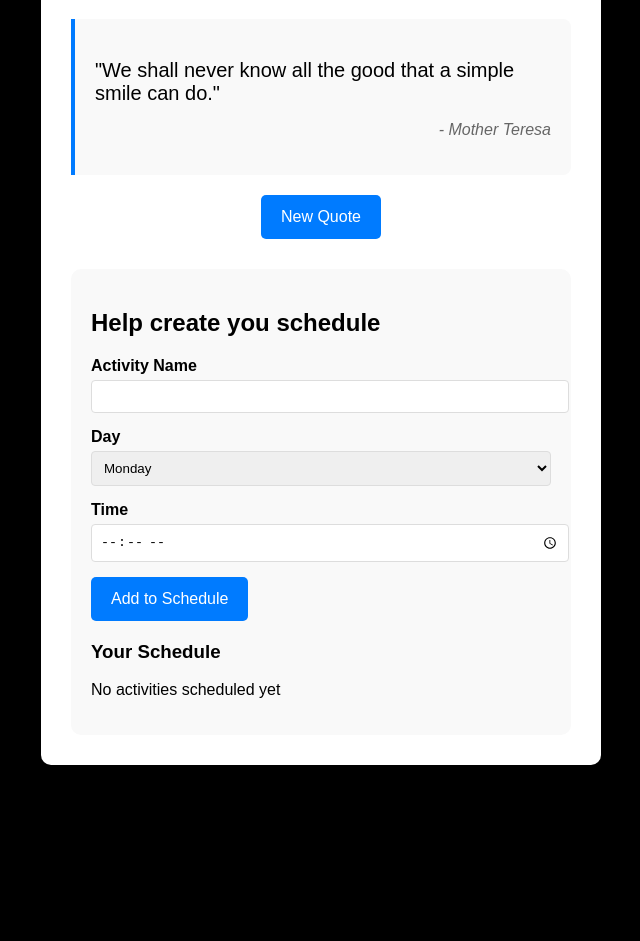
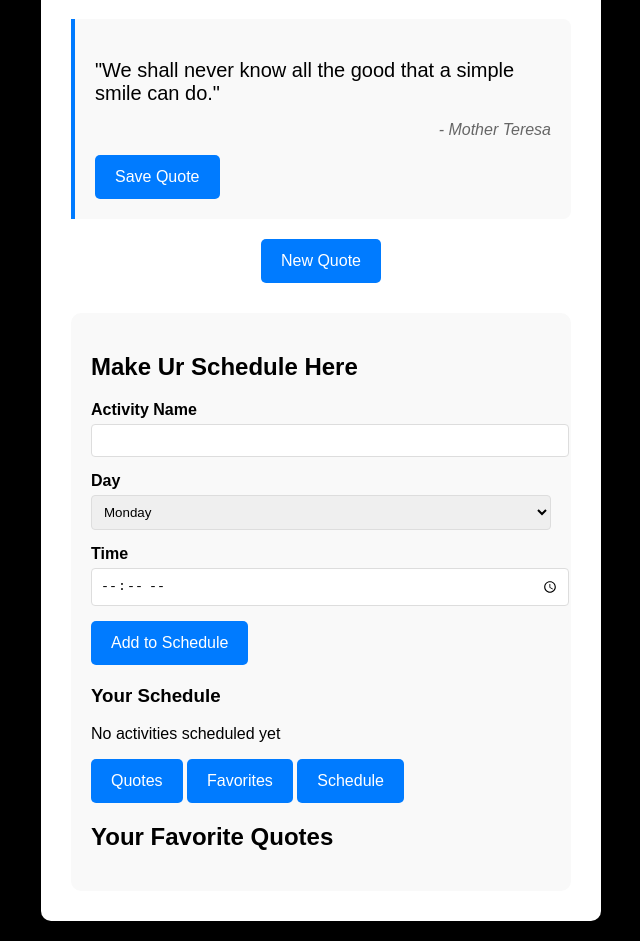
Before and after one commit to oochuru/Motivationapp, a plain HTML site: page index.html in a window 1280 px wide. Shown: the part 111-1052 px from the top of the page, without its empty margins (319-959 px from the left). Before the commit the page ends 896 px from the top, so only its background shows below. Drawn offline with Linux system fonts and the light colour scheme.

Commit message:
Update index.html

```diff
--- a/index.html
+++ b/index.html
@@ -8,6 +8,7 @@
     <meta name="viewport" content="width=device-width, initial-scale=1.0">
     <title>Motivational Quotes App</title>
     <link rel="stylesheet" href="styles.css">
+    <link rel="manifest" href="manifest.json">
 </head>
 <body>
     <div class="app-container">
@@ -16,6 +17,9 @@
         <div class="quote-container">
             <p id="quote-text">"Loading quote. . ."</p>
             <p id="quote-author">- please Wait</p>
+            <div class = "quote-actions">
+                <button id="save-quote-btn">Save Quote</button>
+            </div>
         </div>
 
         <button id="new-quote-btn">New Quote</button>
@@ -24,8 +28,8 @@
      </div>
 
      <div class = "schedule-container">
-        <h2>Help create you schedule</h2>
-        <form id = "schedule form">
+        <h2>Make Ur Schedule Here</h2>
+        <form id = "schedule-form">
             <div class = "form-group">
                 <label for = "activity-name">Activity Name</label>
                 <input type = "text" id = "activity-name" required>
@@ -51,11 +55,21 @@
 
         <div class = "schedule-list-container">
             <h3>Your Schedule</h3>
-            <ul id = "schedule-list">
-
-            </ul>
+            <ul id = "schedule-list"></ul>
+        </div>
+        <div class="tab-nav">
+            <button class="active" data-tab="quotes">Quotes</button>
+            <button data-tab="favorites">Favorites</button>
+            <button data-tab="schedule">Schedule</button>
         </div>
 
+        <!-- Add this section -->
+        <section class="section" id="favorites-section">
+            <h2>Your Favorite Quotes</h2>
+            <div id="favorites-container">
+                <!-- Saved quotes will be displayed here -->
+            </div>
+        </section>
 
 </body>
 </html>
```
